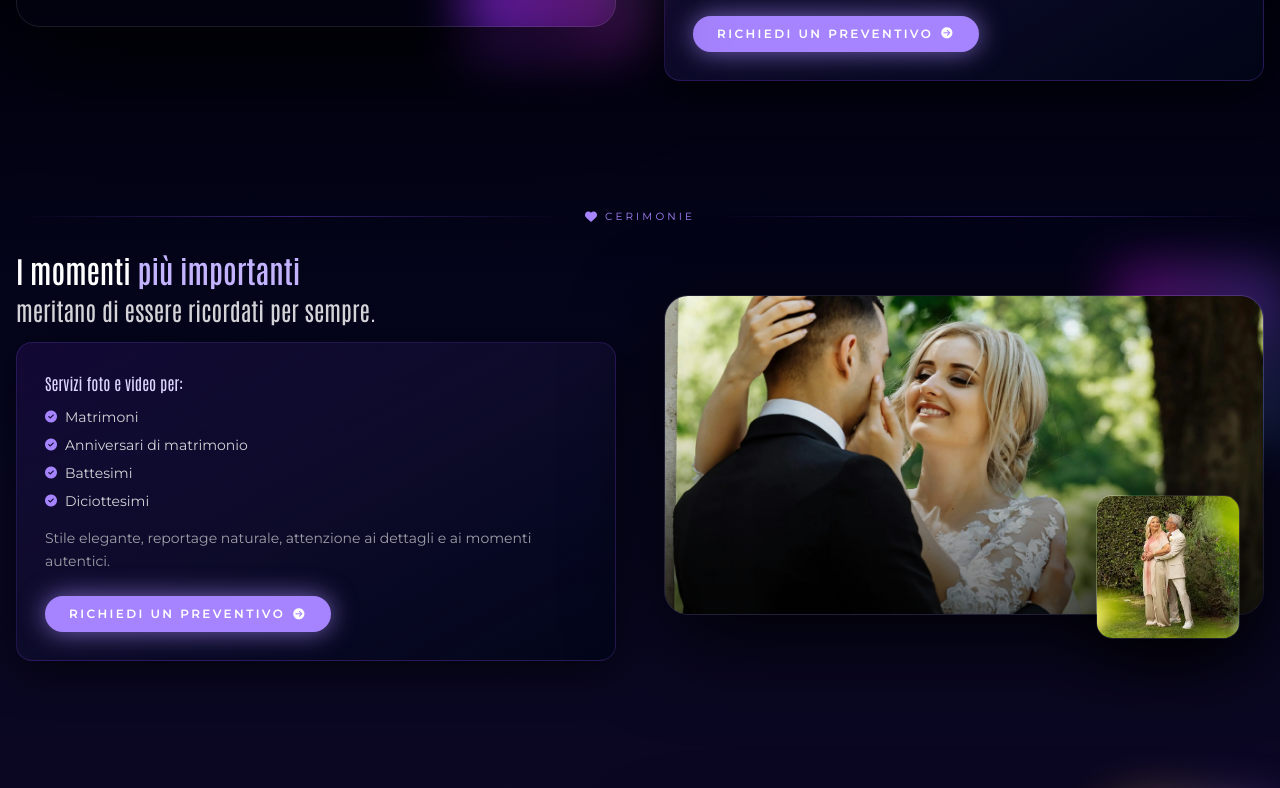
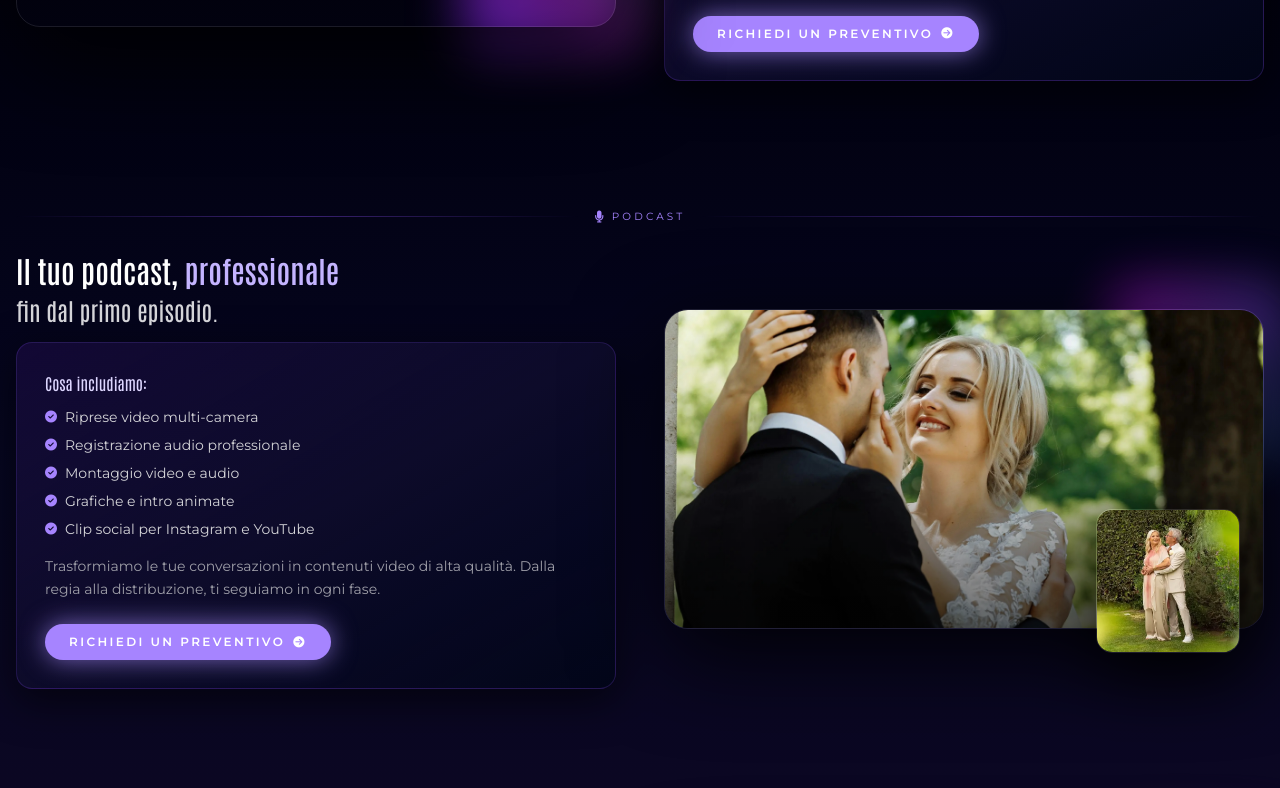
Before and after one commit to alelodato/future-frames-next, a Next.js app: page /servizi in a window 1280 px wide. Shown: the part 1577-2365 px from the top of the page. Built offline with nearby package versions, Linux system fonts and the light colour scheme; grey boxes are pictures that could not be loaded; some icons are missing.

Commit message:
rimosso servizio cerimonie e aggiunto servizio podcast al sito

```diff
--- a/src/app/servizi/page.jsx
+++ b/src/app/servizi/page.jsx
@@ -92,7 +92,7 @@ export default function Servizi() {
 
           {/* Nav ancore */}
           <div className="mt-8 flex flex-wrap justify-center gap-2">
-            {["eventi", "aziende", "cerimonie", "food", "montaggio"].map((s) => (
+            {["eventi", "aziende", "podcast", "food", "montaggio"].map((s) => (
               <a
                 key={s}
                 href={`#${s}`}
@@ -225,29 +225,29 @@ export default function Servizi() {
           </div>
         </section>
 
-        {/* ── CERIMONIE ── */}
-        <section id="cerimonie" className="space-y-6" data-aos="fade-up">
-          <Divider icon="fa-solid fa-heart" label="Cerimonie" />
+        {/* ── PODCAST ── */}
+        <section id="podcast" className="space-y-6" data-aos="fade-up">
+          <Divider icon="fa-solid fa-microphone" label="Podcast" />
 
           <div className="grid gap-6 md:gap-12 md:grid-cols-2 items-center">
             <div className="space-y-4">
               <h2 className="font-antonio text-2xl md:text-3xl font-semibold leading-snug">
-                I momenti <span className="text-violet-300">più importanti</span>
+                Il tuo podcast,{" "}<span className="text-violet-300">professionale</span>
                 <span className="block text-zinc-300 text-xl md:text-2xl mt-1 font-normal">
-                  meritano di essere ricordati per sempre.
+                  fin dal primo episodio.
                 </span>
               </h2>
 
               {/* Immagine mobile */}
               <div className="md:hidden relative h-52 overflow-hidden rounded-3xl border border-white/10 shadow-[0_26px_90px_rgba(0,0,0,0.85)]">
-                <img src="/images/sfondo.jpg" alt="Cerimonie" className="h-full w-full object-cover" loading="lazy" />
+                <img src="/images/sfondo.jpg" alt="Podcast" className="h-full w-full object-cover" loading="lazy" />
                 <div className="absolute inset-0 bg-gradient-to-t from-black/60 via-black/10 to-transparent" />
               </div>
 
               <div className="rounded-2xl border border-violet-500/20 bg-gradient-to-br from-violet-900/20 via-[#0d0b2a] to-slate-950/80 p-6 md:p-7 shadow-[0_12px_40px_rgba(0,0,0,0.6)]">
-                <p className="font-antonio text-base text-violet-200 mb-3">Servizi foto e video per:</p>
+                <p className="font-antonio text-base text-violet-200 mb-3">Cosa includiamo:</p>
                 <ul className="space-y-2 font-montserrat text-sm text-zinc-300 mb-4">
-                  {["Matrimoni", "Anniversari di matrimonio", "Battesimi", "Diciottesimi"].map((item) => (
+                  {["Riprese video multi-camera", "Registrazione audio professionale", "Montaggio video e audio", "Grafiche e intro animate", "Clip social per Instagram e YouTube"].map((item) => (
                     <li key={item} className="flex items-start gap-2">
                       <i className="fa-solid fa-circle-check text-violet-400 text-xs mt-1 flex-shrink-0" />
                       <span>{item}</span>
@@ -255,7 +255,7 @@ export default function Servizi() {
                   ))}
                 </ul>
                 <p className="font-montserrat text-sm leading-relaxed text-zinc-400">
-                  Stile elegante, reportage naturale, attenzione ai dettagli e ai momenti autentici.
+                  Trasformiamo le tue conversazioni in contenuti video di alta qualità. Dalla regia alla distribuzione, ti seguiamo in ogni fase.
                 </p>
                 <ServiceCTA />
               </div>
@@ -266,12 +266,12 @@ export default function Servizi() {
               <div className="relative h-80">
                 <div className="absolute -top-6 -right-6 h-44 w-44 rounded-3xl bg-gradient-to-br from-fuchsia-600/60 via-violet-500/40 to-sky-500/30 blur-[26px] pointer-events-none" />
                 <div className="relative h-full overflow-hidden rounded-3xl border border-white/10 shadow-[0_26px_90px_rgba(0,0,0,0.85)]">
-                  <img src="/images/sfondo.jpg" alt="Cerimonie" className="h-full w-full object-cover transition duration-700 hover:scale-[1.03]" loading="lazy" />
+                  <img src="/images/sfondo.jpg" alt="Podcast" className="h-full w-full object-cover transition duration-700 hover:scale-[1.03]" loading="lazy" />
                   <div className="absolute inset-0 bg-gradient-to-t from-black/60 via-black/10 to-transparent" />
                 </div>
                 {/* Mini immagine sovrapposta */}
                 <div className="absolute -bottom-6 right-6 h-36 w-36 overflow-hidden rounded-2xl border border-white/10 shadow-[0_22px_70px_rgba(0,0,0,0.85)]">
-                  <img src="/images/introimg5.webp" alt="Cerimonia dettaglio" className="h-full w-full object-cover" loading="lazy" />
+                  <img src="/images/introimg5.webp" alt="Podcast dettaglio" className="h-full w-full object-cover" loading="lazy" />
                 </div>
               </div>
             </div>
--- a/src/components/Intro.jsx
+++ b/src/components/Intro.jsx
@@ -110,10 +110,10 @@ const services = [
     text: "Raccontiamo la tua azienda con immagini che non si limitano a mostrare, ma comunicano valore.",
   },
   {
-    id: "cerimonie",
+    id: "podcast",
     img: "/images/sfondo.jpg",
-    title: "CERIMONIE",
-    text: "Servizi foto e video per matrimoni, battesimi, 18esimi e anniversari.",
+    title: "PODCAST",
+    text: "Servizi foto e video per interviste, registrazioni e contenuti audiovisivi.",
   },
   {
     id: "food",
```
